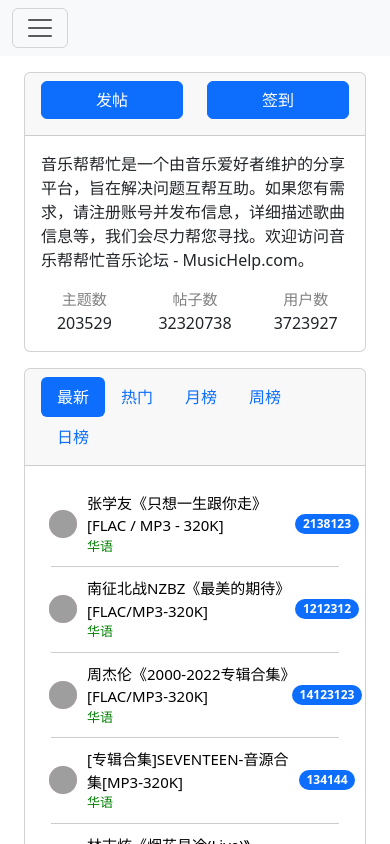
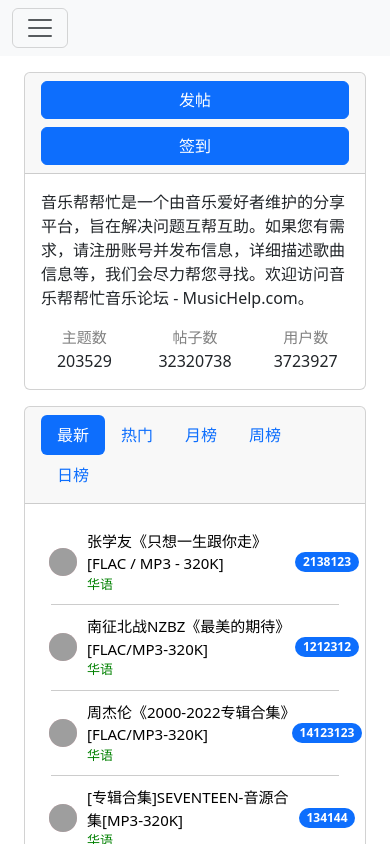
Before and after one commit to baicai99/vue-music-from, a Vue app: page /#/ in a window 390 px wide. Shown: the top 844 px of the page. Built offline with nearby package versions, Linux system fonts and the light colour scheme; grey boxes are pictures that could not be loaded.

Commit message:
修复路由bug

```diff
--- a/src/App.vue
+++ b/src/App.vue
@@ -11,7 +11,7 @@
 
 <script>
 import Navbar from "./components/Views/Navbar.vue";
-import Music_list from "./components/MusicRanking/MusicList.vue";
+import MusicList from "./components/MusicRanking/MusicListViewer.vue";
 import Pagination from "./components/Views/Pagination.vue";
 import Footer from "./components/Views/Footer.vue";
 
@@ -24,20 +24,17 @@ export default {
   },
   components: {
     Navbar,
-    Music_list,
+    MusicList,
     Pagination,
     Footer,
   },
-  methods: {
-    beforeRouteUpdate(to, from, next) {
-      // 在路由导航之前检查目标路由，根据需要修改组件的显示状态
-      if (to.path === "/post") {
-        this.showPagination = false;
-      } else {
-        this.showPagination = true;
-      }
-      next();
-    },
+  created() {
+    // 在组件创建时检查当前路由，根据需要修改组件的显示状态
+    if (this.$route.path === "/Post") {
+      this.showPagination = false;
+    } else {
+      this.showPagination = true;
+    }
   },
 };
 </script>
--- a/src/components/MusicRanking/MusicItemsList.vue
+++ b/src/components/MusicRanking/MusicCommunityOverview.vue
@@ -2,7 +2,7 @@
   <div class="card mt-3">
     <div class="card-header">
       <div class="row">
-        <div class="col">
+        <div class="col-lg-6 col-sm-12">
           <button
             type="button"
             class="post btn btn-primary w-100 mb-2"
@@ -11,7 +11,7 @@
             发帖
           </button>
         </div>
-        <div class="col">
+        <div class="col-lg-6 col-sm-12">
           <button
             type="button"
             class="post btn btn-primary w-100"
--- a/src/components/MusicRanking/MusicList.vue
+++ b/src/components/MusicRanking/MusicListViewer.vue
@@ -1,7 +1,7 @@
 <template>
   <div class="card mt-3">
     <div class="card-header">
-      <NavPills @update:comName="updateComName"></NavPills>
+      <MusicTabNav @update:comName="updateComName"></MusicTabNav>
     </div>
     <div class="card-body">
       <keep-alive>
@@ -12,7 +12,7 @@
 </template>
 
 <script>
-import NavPills from "./NavPills.vue";
+import MusicTabNav from "./MusicTabNav.vue";
 import New from "./New.vue";
 import Hot from "./Hot.vue";
 import Month from "./Month.vue";
@@ -22,7 +22,7 @@ import Day from "./Day.vue";
 export default {
   name: "MusicList",
   components: {
-    NavPills,
+    MusicTabNav,
     New,
     Hot,
     Month,
--- a/src/components/MusicRanking/New.vue
+++ b/src/components/MusicRanking/New.vue
@@ -10,7 +10,7 @@
 </template>
 
 <script>
-import MusicTab from "./MusicTab.vue";
+import MusicTab from "./MusicCard.vue";
 
 export default {
   name: "Hot",
--- a/src/components/Views/Chinese.vue
+++ b/src/components/Views/Chinese.vue
@@ -5,8 +5,8 @@
 </template>
 
 <script>
-import Music_list from "../MusicRanking/MusicList.vue";
-import MusicItemList from "../MusicRanking/MusicItemsList.vue";
+import Music_list from "../MusicRanking/MusicListViewer.vue";
+import MusicItemList from "../MusicRanking/MusicCommunityOverview.vue";
 
 export default {
   name: "Chinese",
--- a/src/components/Views/Home.vue
+++ b/src/components/Views/Home.vue
@@ -14,8 +14,8 @@
 </template>
 
 <script>
-import MusicList from "../MusicRanking/MusicList.vue";
-import MusicItemsList from "../MusicRanking/MusicItemsList.vue";
+import MusicList from "../MusicRanking/MusicListViewer.vue";
+import MusicItemsList from "../MusicRanking/MusicCommunityOverview.vue";
 
 export default {
   name: "Home",
```
Also changed, not shown: src/components/MusicRanking/MusicCard.vue (renamed from src/components/MusicRanking/MusicTab.vue), src/components/MusicRanking/MusicTabNav.vue (renamed from src/components/MusicRanking/NavPills.vue).
